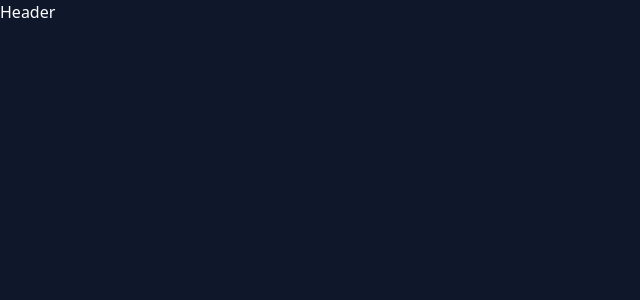
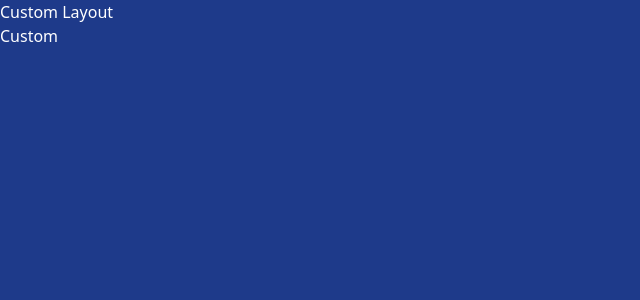
Before and after one commit to leila0202/fcc-nuxt3, a Nuxt app in the folder nuxt3-starter-new/: page /custom in a window 1280 px wide. Before the commit this address had no page. Shown: the top 300 px of the page, without its empty margins (0-640 px from the left). Built offline with nearby package versions, Linux system fonts and the light colour scheme.

Commit message:
implemented layouts

```diff
--- a/nuxt3-starter-new/app.vue
+++ b/nuxt3-starter-new/app.vue
@@ -1,7 +1,6 @@
 <template>
-  <div class="bg-slate-900 h-screen text-white">
+  <div>
     <NuxtLayout>
-      <Header/>
       <NuxtPage/>
     </NuxtLayout>
   </div>
--- /dev/null
+++ b/nuxt3-starter-new/layouts/custom.vue
@@ -0,0 +1,16 @@
+<template>
+  <div class="CustomLayout text-white bg-blue-900 h-screen">
+    <p>Custom Layout</p>
+    <slot />
+  </div>
+</template>
+
+<script lang="ts" setup>
+
+</script>
+
+
+
+<style>
+
+</style>
--- /dev/null
+++ b/nuxt3-starter-new/layouts/default.vue
@@ -0,0 +1,6 @@
+<template>
+    <div class="DefaultLayout text-white bg-slate-900 h-screen">
+        <p>DefaultLayout</p>
+        <slot />
+    </div>
+</template>
--- /dev/null
+++ b/nuxt3-starter-new/pages/custom.vue
@@ -0,0 +1,15 @@
+<script setup>
+    definePageMeta({
+        layout: "custom"
+    })
+</script>
+
+<template>
+    <div class="Custom">
+        Custom
+    </div>
+</template>
+
+
+<style>
+</style>
--- a/nuxt3-starter-new/pages/index.vue
+++ b/nuxt3-starter-new/pages/index.vue
@@ -1,9 +1,8 @@
 
 
 <template>
-    <div>
-        <Alert/>
-        <Profile />
+    <div class="Main">
+        Main
     </div>
 </template>
 
```
